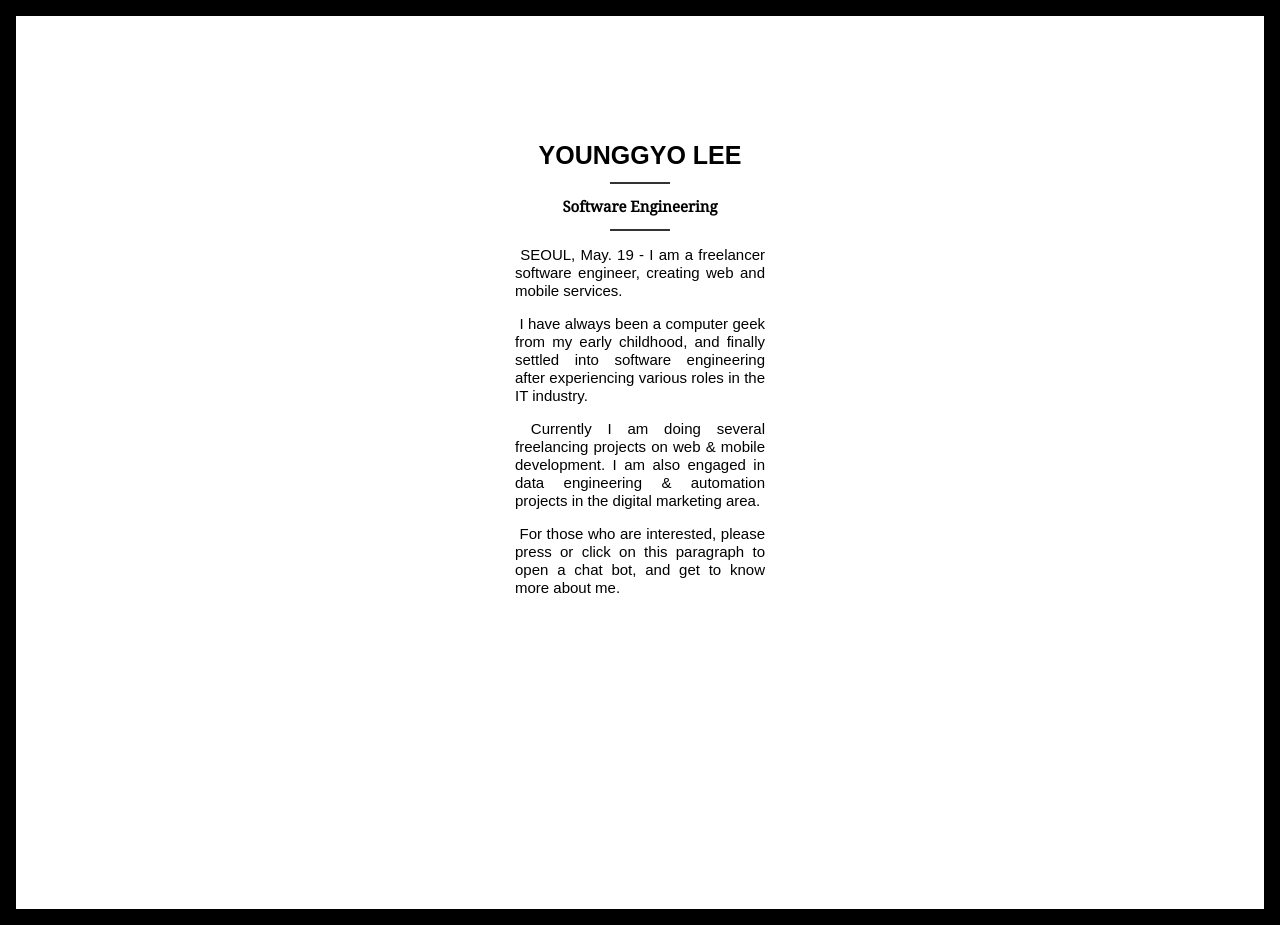
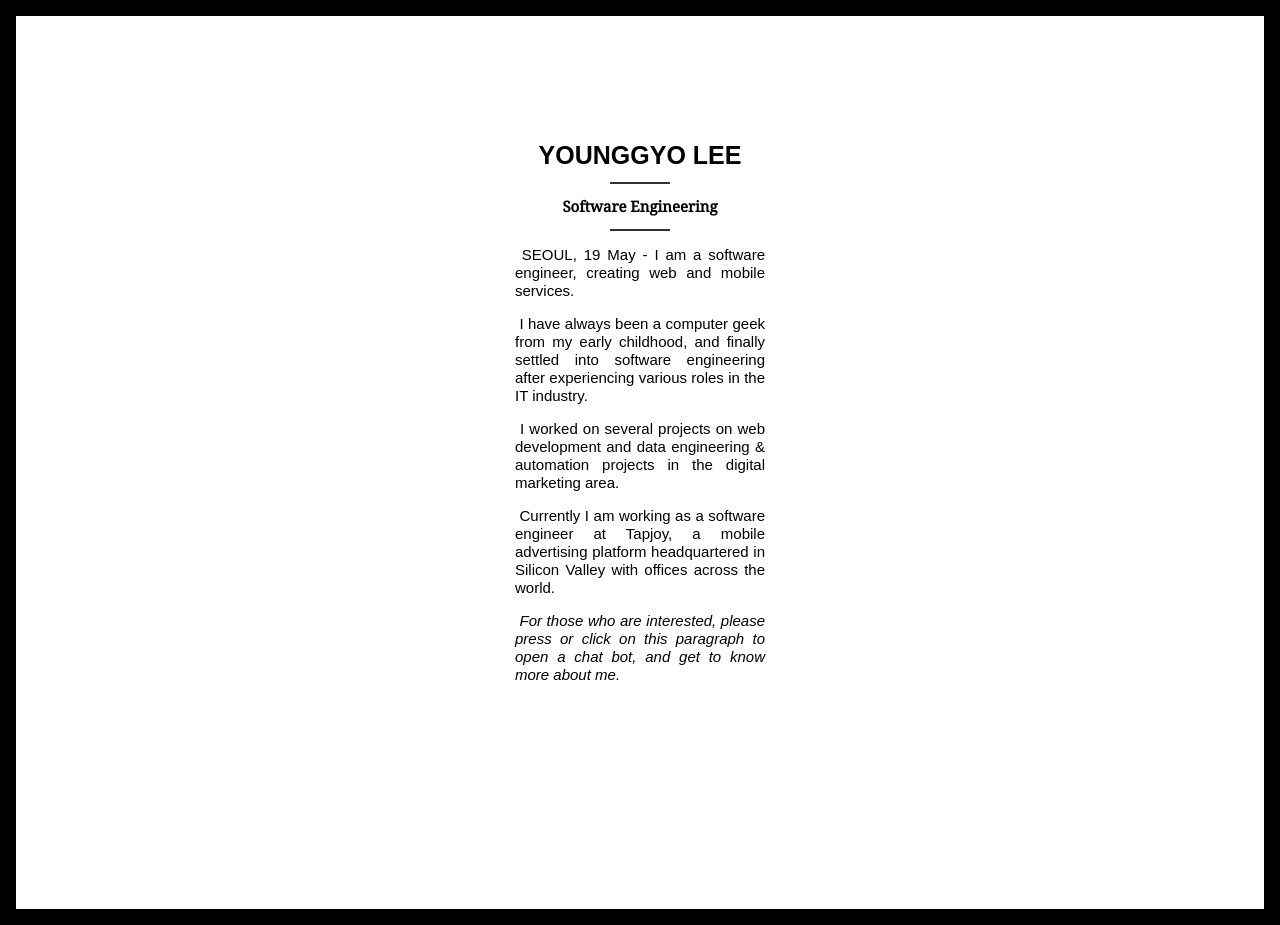
Before and after one commit to younggyolee/chatbot_frontend, a React (Create React App) app: page / in a window 1280 px wide. Built offline with nearby package versions, Linux system fonts and the light colour scheme; a web font is replaced by a local one.

Commit message:
Fix month and update paragraphs

```diff
--- a/src/components/App/App.js
+++ b/src/components/App/App.js
@@ -37,6 +37,9 @@ export default function App({
     });
   }, [showChatBot]);
 
+  const dayNum = new Date().getDate();
+  const month = (new Date()).toLocaleDateString('default', { month: 'long' }).substring(0, 3);
+
   return (
     <div className={styles.rootContainer}>
       <div className={styles.innerContainer}>
@@ -50,13 +53,16 @@ export default function App({
               <h2>Software Engineering</h2>
               <hr/>
               <p>
-                &nbsp;SEOUL, May. {new Date().getDate()} - I am a freelancer software engineer, creating web and mobile services.
+                &nbsp;SEOUL, {dayNum} {month} - I am a software engineer, creating web and mobile services.
               </p>
               <p>
                 &nbsp;I have always been a computer geek from my early childhood, and finally settled into software engineering after experiencing various roles in the IT industry.
               </p>
               <p>
-                &nbsp;Currently I am doing several freelancing projects on web & mobile development. I am also engaged in data engineering & automation projects in the digital marketing area.
+                &nbsp;I worked on several projects on web development and data engineering & automation projects in the digital marketing area.
+              </p>
+              <p>
+                &nbsp;Currently I am working as a software engineer at Tapjoy, a mobile advertising platform headquartered in Silicon Valley with offices across the world.
               </p>
               <p
                 className={styles.lastParagraph}
@@ -84,6 +90,17 @@ export default function App({
               <div>
                 <h1>EXPERIENCES</h1>
                 <hr/>
+              </div>
+              <div className={styles.tapjoyContainer}>
+                <img
+                  src={`${process.env.REACT_APP_PUBLIC_URL}/tapjoy.PNG`}
+                  className={styles.tapjoyImage}
+                />
+                <div className={styles.worksTextContainer}>
+                  <span className={styles.worksTextTitle}>Tapjoy</span>
+                  <br/>
+                  <span className={styles.worksText}>Software Engineer - Ad Dashboard Team</span>
+                </div>
               </div>
               <div className={styles.farfetchContainer}>
                 <img
--- a/src/components/App/App.module.css
+++ b/src/components/App/App.module.css
@@ -60,6 +60,11 @@ hr {
 
 .lastParagraph {
   cursor: pointer;
+  font-style: italic;
+}
+
+.footerParagraph {
+  font-style: italic;
 }
 
 .mainContentContainer {
@@ -120,3 +125,7 @@ h1 {
 .companyImage {
   height: 5vh;
 }
+
+.tapjoyImage {
+  height: 9vh;
+}
```
Also changed, not shown: public/tapjoy.png (added).
